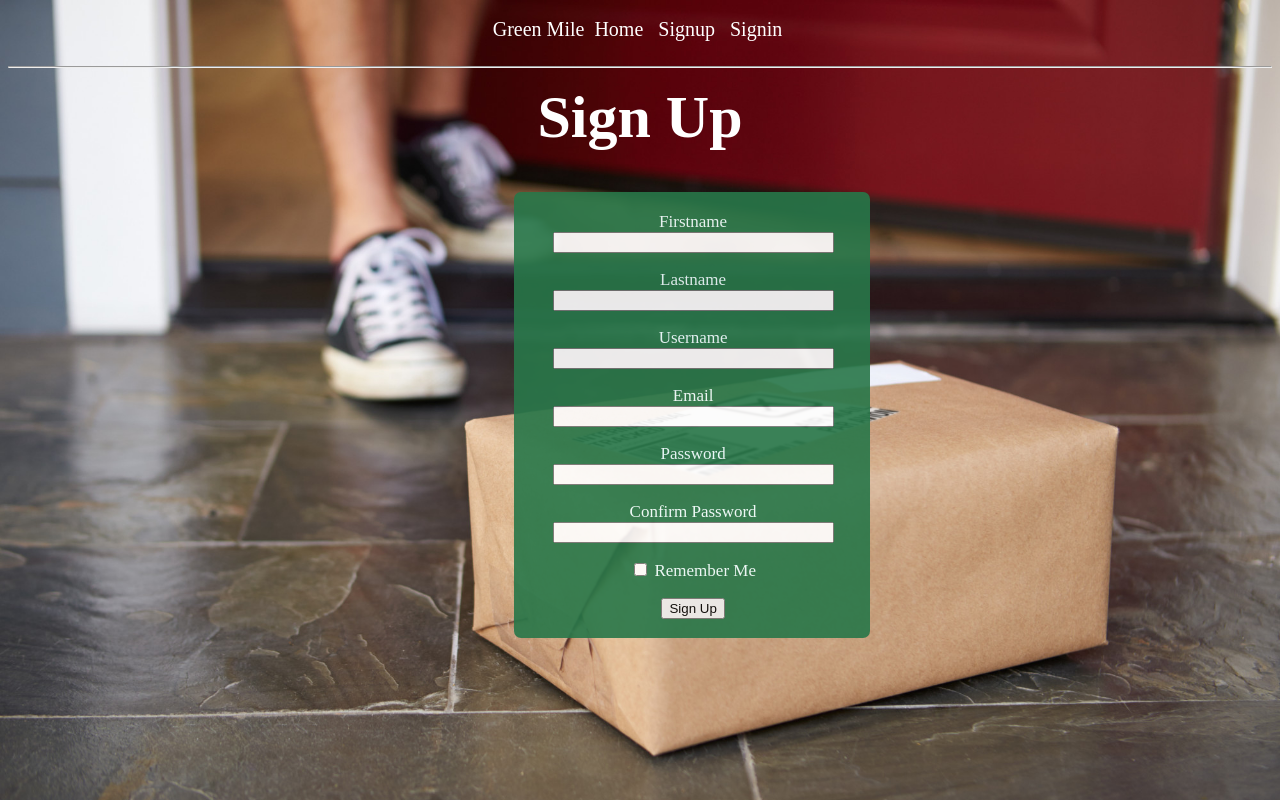
After one commit to nearjay06/Green_Mile, a Flask app: page /signup in a window 1280 px wide. The commit adds this page. Run offline with Flask 2, Linux system fonts and the light colour scheme.

Commit message:
create home,signin,signup and dashboard html files, create flaskenv file and forms

```diff
--- a/deliver/blog.py
+++ b/deliver/blog.py
@@ -1 +1 @@
-from project import app
+from deliver import project
--- /dev/null
+++ b/deliver/config.py
@@ -0,0 +1,4 @@
+import os
+
+class Config(object):
+    SECRET_KEY = os.environ.get('SECRET_KEY') or 'my-secret'
--- a/deliver/project/forms.py
+++ b/deliver/project/forms.py
@@ -7,3 +7,13 @@ class LoginForm(FlaskForm):
     password = PasswordField('Password', validators=[DataRequired()])
     remember_me = BooleanField('Remember Me')
     submit= SubmitField('Sign In')
+
+class SignupForm(FlaskForm):
+    firstname = StringField('Firstname', validators=[DataRequired()])
+    lastname = StringField('Lastname', validators=[DataRequired()])
+    username = StringField('Username', validators=[DataRequired()])
+    email = StringField('Email', validators=[DataRequired()])
+    password = PasswordField('Password', validators=[DataRequired()])
+    confirmpassword = PasswordField('Confirm Password', validators=[DataRequired()])
+    remember_me = BooleanField('Remember Me')
+    submit= SubmitField('Sign Up')
--- a/deliver/project/routes.py
+++ b/deliver/project/routes.py
@@ -1,6 +1,6 @@
 from flask import render_template, flash, redirect, url_for
 from project import app
-from project.forms import LoginForm
+from project.forms import LoginForm, SignupForm
 
 @app.route('/hello')
 def hello():
@@ -14,12 +14,22 @@ def index():
     posts = [
         {
             'author': {'username': 'Client'},
-            'body':'Welcome to the Green Mile Platform'
+            'body':'Welcome to Green Mile'
 
         }
 
     ]
     return render_template('index.html', title='Home', user=user,posts=posts)
+
+@app.route('/signup')
+def signup():
+    form= SignupForm()
+    if form.validate_on_submit():
+        flash('Signup requested for user {}, remember_me={}'.format(
+            form.username.data, form.remember_me.data))
+        return redirect(url_for('index'))
+    return render_template('signup.html', title='Sign Up', form=form)
+
 
 @app.route('/login', methods=['GET', 'POST'])
 def login():
@@ -29,3 +39,7 @@ def login():
             form.username.data, form.remember_me.data))
         return redirect(url_for('index'))
     return render_template('login.html', title='Sign In', form=form)
+
+@app.route('/dash', methods=['GET', 'POST'])
+def dash():
+    return render_template('dash.html', title='Dash')
--- /dev/null
+++ b/deliver/project/static/style.css
@@ -0,0 +1,55 @@
+body{
+
+    background-image: url(../static/parcel.jpeg);
+    background-repeat: no-repeat;
+    background-size: cover;
+    text-align: center;
+    font-size: 30px;
+    color: white;
+
+}
+
+.base{
+    padding: 10px;
+    font-size: 20px;
+
+}
+
+.base a{
+    color: white;
+    text-decoration: none;
+    padding: 5px;
+}
+
+h1{
+    margin-top:3px;
+}
+
+#sign{
+    margin-left: 40%;
+    background-color: rgb(40, 119, 73);
+    border-radius: 7px;
+    width: 350px;
+    height: 440px;
+    color: azure;
+    font-size: 17px;
+    padding:3px;
+    text-align: center;
+    opacity: 0.9;
+}
+p{
+    padding-left: 3px;
+}
+
+#login{
+    margin-left: 40%;
+    background-color: rgb(40, 119, 73);
+    border-radius: 7px;
+    width: 350px;
+    height: 230px;
+    color: azure;
+    font-size: 17px;
+    padding:3px;
+    text-align: center;
+    opacity: 0.9;
+}
--- a/deliver/project/templates/base.html
+++ b/deliver/project/templates/base.html
@@ -1,17 +1,21 @@
 <html>
     <head>
         {% if title %}
-        <title>{{title}} - Microblog</title>
+        <title>{{title}} - Green Mile</title>
         {% else %}
-        <title> Welcome to Microblog </title>
+        <title> Welcome to Green Mile </title>
         {% endif %}
+        <link rel="stylesheet" href="{{url_for('static', filename='style.css')}}">
+
     </head>
 
     <body>
-        <div>Microblog:<a href = "{{url_for('index')}}"> Home</a>
-            <a href="{{url_for('login')}}">Login</a>
+        <div class="base">Green Mile<a href = "{{url_for('index')}}"> Home</a>
+            <a href = "{{url_for('signup')}}"> Signup</a>
+            <a href="{{url_for('login')}}">Signin</a>
+        </div>
 
-        </div>
+
         <hr>
          {% with messages=get_flashed_messages()%}
         {% if messages %}
@@ -20,7 +24,7 @@
             <li>{{ message }}</li>
             {% endfor %}
 
-    </ul>
+       </ul>
         {% endif %}
         {% endwith %}
         {% block content %}{% endblock %}
--- a/deliver/project/templates/index.html
+++ b/deliver/project/templates/index.html
@@ -5,6 +5,6 @@
         <h1>Hello, {{user.username}}!</h1>
 
             {% for post in posts %}
-            <div><p> {{post.author.username }} says: <b> {{post.body}}</b></p></div>
+            <div><p> <b> {{post.body}}</b></p></div>
             {% endfor %}
     {% endblock %}
--- a/deliver/project/templates/login.html
+++ b/deliver/project/templates/login.html
@@ -1,19 +1,19 @@
 {% extends "base.html" %}
 {% block content %}
 <h1>Sign In</h1>
-<form action="" method="post" novalidate>
+<form action="dash" method="post" novalidate id="login">
     {{form.hidden_tag()}}
     <p>{{form.username.label}} <br>
     {{form.username(size=32)}} <br>
     {% for error in form.username.errors %}
-    <span style="color:darkgreen;">[{{error}}]</span>
+    <span style="color:red;">[{{error}}]</span>
     {% endfor %}
     </p>
     <p>
       {{form.password.label}}<br>
       {{form.password(size=32)}}<br>
       {% for error in form.password.errors %}
-      <span style="color:darkgreen;">[{{error }}]</span>
+      <span style="color:red;">[{{error }}]</span>
       {%endfor %}
     </p>
     <p>{{form.remember_me()}} {{form.remember_me.label}}</p>
--- /dev/null
+++ b/deliver/project/templates/signup.html
@@ -0,0 +1,54 @@
+{% extends "base.html" %}
+{% block content %}
+<h1>Sign Up</h1>
+<form action="login" method="post" novalidate id="sign">
+    {{form.hidden_tag()}}
+    <p>{{form.firstname.label}} <br>
+        {{form.firstname(size=32)}} <br>
+        {% for error in form.firstname.errors %}
+        <span style="color:darkgreen;">[{{error}}]</span>
+        {% endfor %}
+        </p>
+
+        <p>{{form.lastname.label}} <br>
+            {{form.lastname(size=32)}} <br>
+            {% for error in form.lastname.errors %}
+            <span style="color:darkgreen;">[{{error}}]</span>
+            {% endfor %}
+            </p>
+
+    <p>{{form.username.label}} <br>
+    {{form.username(size=32)}} <br>
+    {% for error in form.username.errors %}
+    <span style="color:darkgreen;">[{{error}}]</span>
+    {% endfor %}
+    </p>
+
+    <p>{{form.email.label}} <br>
+        {{form.email(size=32)}} <br>
+        {% for error in form.email.errors %}
+        <span style="color:darkgreen;">[{{error}}]</span>
+        {% endfor %}
+        </p>
+
+    <p>
+      {{form.password.label}}<br>
+      {{form.password(size=32)}}<br>
+      {% for error in form.password.errors %}
+      <span style="color:darkgreen;">[{{error }}]</span>
+      {%endfor %}
+    </p>
+    <p>{{form.confirmpassword.label}} <br>
+        {{form.confirmpassword(size=32)}} <br>
+        {% for error in form.confirmpassword.errors %}
+        <span style="color:darkgreen;">[{{error}}]</span>
+        {% endfor %}
+        </p>
+
+    <p>{{form.remember_me()}} {{form.remember_me.label}}</p>
+    <p>{{form.submit()}}</p>
+
+
+
+    </form>
+{% endblock %}
```
Also changed, not shown: deliver/project/templates/dash.html (added, +10 -0 lines), deliver/README.md (added), deliver/project/static/pack.jpg (added), deliver/project/static/parcel.jpeg (added), 2 other files.
